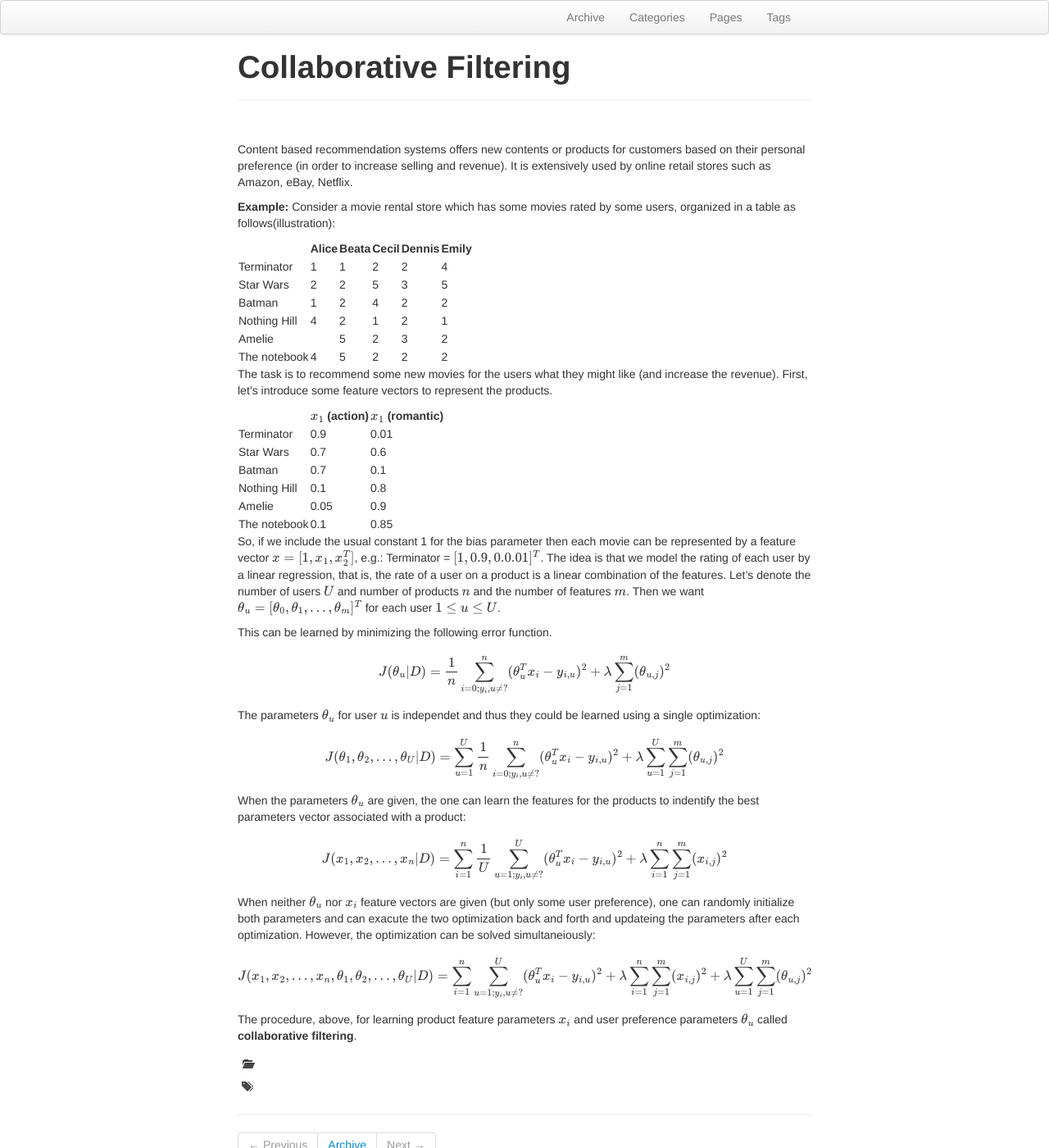
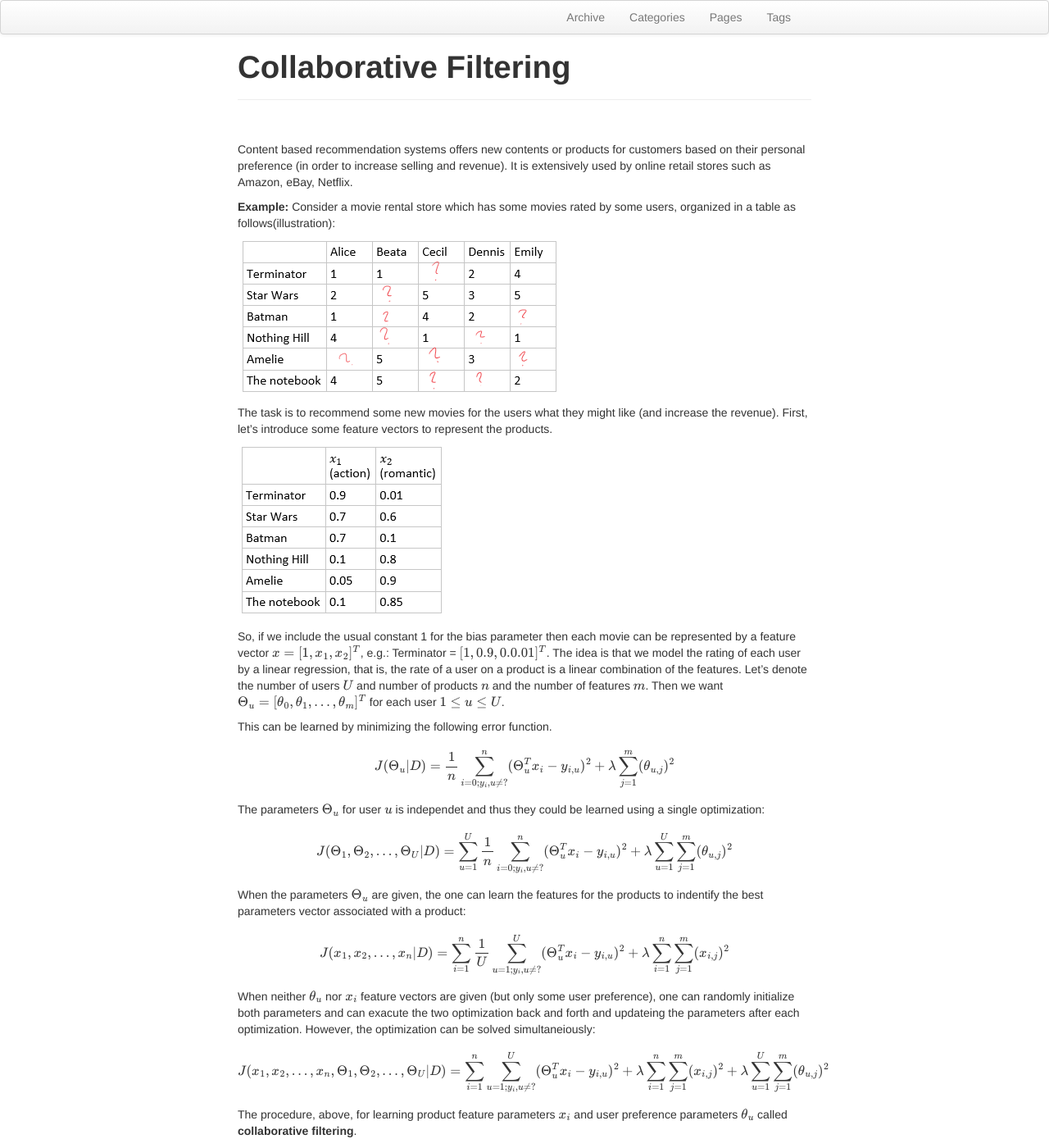
Before and after one commit to kfattila/kfattila.github.io, a Jekyll site: the page built from pages/collaborative_filtering.md, in a window 1280 px wide and 1400 px high. Shown: the whole window at 82% size. Built offline with Jekyll 4.4.1, drawn with Linux system fonts in a browser that asks for light colours; formulas are drawn with MathJax 3; comment, search, counter and statistics services are not loaded.

Commit message:
Lectures

```diff
--- a/pages/collaborative_filtering.md
+++ b/pages/collaborative_filtering.md
@@ -8,40 +8,26 @@ Content based recommendation systems offers new contents or products for custome
 
 **Example:** Consider a movie rental store which has some movies rated by some users, organized in a table as follows(illustration):
 
-|                 | Alice | Beata | Cecil | Dennis | Emily |
-|-----------------|-------|-------|-------|--------|-------|
-| Terminator      | 1     | 1     | 2     | 2      | 4     |
-| Star Wars       | 2     | 2     | 5     | 3      | 5     |
-| Batman          | 1     | 2     | 4     | 2      | 2     |
-| Nothing Hill    | 4     | 2     | 1     | 2      | 1     |
-| Amelie          |       | 5     | 2     | 3      | 2     |
-| The notebook    | 4     | 5     | 2     | 2      | 2     |
+![cf1](./images/cf1.png)
 
 The task is to recommend some new movies for the users what they might like (and increase the revenue).
 First, let's introduce some feature vectors to represent the products.
 
-|                  | \\(x_{1}\\) (action) | \\(x_{1}\\) (romantic) |
-|------------------|----------------------|------------------------|
-| Terminator       | 0.9                  | 0.01                   |
-| Star Wars        | 0.7                  | 0.6                    |
-| Batman           | 0.7                  | 0.1                    |
-| Nothing Hill     | 0.1                  | 0.8                    |
-| Amelie           | 0.05                 | 0.9                    |
-| The notebook     | 0.1                  | 0.85                   |
+![cf2](./images/cf2.png)
 
-So, if we include the usual constant 1 for the bias parameter then each movie can be represented by a feature vector \\(x = [1, x_{1}, x_{2}^{T}]\\), e.g.: Terminator = \\([1,0.9,0.0.01]^{T}\\).
-The idea is that we model the rating of each user by a linear regression, that is, the rate of a user on a product is a linear combination of the features. Let's denote the number of users \\(U\\) and number of products \\(n\\) and the number of features \\(m\\). Then we want \\(\theta_{u} = [\theta_{0},\theta_{1},...,\theta_{m}]^{T}\\) for each user \\(1 \leq u \leq U\\).
+So, if we include the usual constant 1 for the bias parameter then each movie can be represented by a feature vector \\(x = [1, x_{1}, x_{2}]^{T}\\), e.g.: Terminator = \\([1,0.9,0.0.01]^{T}\\).
+The idea is that we model the rating of each user by a linear regression, that is, the rate of a user on a product is a linear combination of the features. Let's denote the number of users \\(U\\) and number of products \\(n\\) and the number of features \\(m\\). Then we want \\(\Theta_{u} = [\theta_{0},\theta_{1},...,\theta_{m}]^{T}\\) for each user \\(1 \leq u \leq U\\).
 
 This can be learned by minimizing the following error function.
-\\[J(\theta_{u}|D) = \frac{1}{n}\sum_{i=0; y_{i},u \neq ?}^{n}(\theta_{u}^{T}x_{i} - y_{i,u})^{2} + \lambda\sum_{j=1}^{m}(\theta_{u,j})^{2} \\]
+\\[J(\Theta_{u}|D) = \frac{1}{n}\sum_{i=0; y_{i},u \neq ?}^{n}(\Theta_{u}^{T}x_{i} - y_{i,u})^{2} + \lambda\sum_{j=1}^{m}(\theta_{u,j})^{2} \\]
 
-The parameters \\(\theta_{u}\\) for user \\(u\\) is independet and thus they could be learned using a single optimization:
-\\[ J(\theta_{1}, \theta_{2}, ..., \theta_{U}|D) = \sum_{u=1}^{U} \frac{1}{n} \sum_{i=0; y_{i},u \neq ?}^{n} (\theta_{u}^{T}x_{i} - y_{i,u})^{2} + \lambda\sum_{u=1}^{U}\sum_{j=1}^{m}(\theta_{u,j})^{2}  \\]
+The parameters \\(\Theta_{u}\\) for user \\(u\\) is independet and thus they could be learned using a single optimization:
+\\[ J(\Theta_{1}, \Theta_{2}, ..., \Theta_{U}|D) = \sum_{u=1}^{U} \frac{1}{n} \sum_{i=0; y_{i},u \neq ?}^{n} (\Theta_{u}^{T}x_{i} - y_{i,u})^{2} + \lambda\sum_{u=1}^{U}\sum_{j=1}^{m}(\theta_{u,j})^{2}  \\]
 
-When the parameters \\(\theta_{u}\\) are given, the one can learn the features for the products to indentify the best parameters vector associated with a product:
-\\[ J(x_{1}, x_{2}, ..., x_{n}|D) = \sum_{i=1}^{n} \frac{1}{U} \sum_{u=1; y_{i},u \neq ?}^{U} (\theta_{u}^{T}x_{i} - y_{i,u})^{2} + \lambda\sum_{i=1}^{n}\sum_{j=1}^{m}(x_{i,j})^{2}  \\]
+When the parameters \\(\Theta_{u}\\) are given, the one can learn the features for the products to indentify the best parameters vector associated with a product:
+\\[ J(x_{1}, x_{2}, ..., x_{n}|D) = \sum_{i=1}^{n} \frac{1}{U} \sum_{u=1; y_{i},u \neq ?}^{U} (\Theta_{u}^{T}x_{i} - y_{i,u})^{2} + \lambda\sum_{i=1}^{n}\sum_{j=1}^{m}(x_{i,j})^{2}  \\]
 
 When neither \\(\theta_{u}\\) nor \\(x_{i}\\) feature vectors are given (but only some user preference), one can randomly initialize both parameters and can exacute the two optimization back and forth and updateing the parameters after each optimization. However, the optimization can be solved simultaneiously:
-\\[ J(x_{1}, x_{2}, ..., x_{n}, \theta_{1}, \theta_{2}, ..., \theta_{U}|D) = \sum_{i=1}^{n}\sum_{u=1; y_{i},u \neq ?}^{U} (\theta_{u}^{T}x_{i} - y_{i,u})^{2} + \lambda\sum_{i=1}^{n}\sum_{j=1}^{m}(x_{i,j})^{2} + \lambda\sum_{u=1}^{U}\sum_{j=1}^{m}(\theta_{u,j})^{2} \\]
+\\[ J(x_{1}, x_{2}, ..., x_{n}, \Theta_{1}, \Theta_{2}, ..., \Theta_{U}|D) = \sum_{i=1}^{n}\sum_{u=1; y_{i},u \neq ?}^{U} (\Theta_{u}^{T}x_{i} - y_{i,u})^{2} + \lambda\sum_{i=1}^{n}\sum_{j=1}^{m}(x_{i,j})^{2} + \lambda\sum_{u=1}^{U}\sum_{j=1}^{m}(\theta_{u,j})^{2} \\]
 
 The procedure, above, for learning product feature parameters \\(x_{i}\\) and user preference parameters \\(\theta_{u}\\) called **collaborative filtering**.
```
Also changed, not shown: pages/images/cf1.png (added), pages/images/cf2.png (added).
